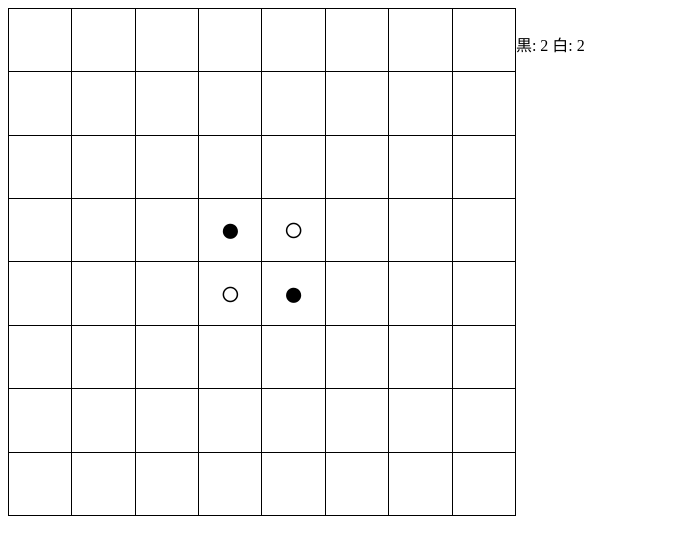
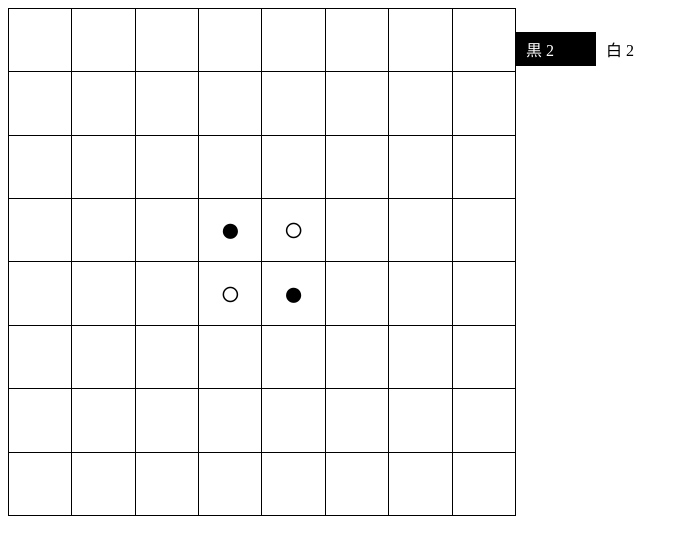
Before and after one commit to webarata3/JavaScript_sample, a plain HTML site: page reversi/index.html in a window 1280 px wide. Shown: the whole page, without its empty margins (0-688 px from the left). Drawn offline with Linux system fonts and the light colour scheme; a web font is replaced by a local one.

Commit message:
医師の数のスタイルの変更

```diff
--- a/reversi/index.html
+++ b/reversi/index.html
@@ -45,9 +45,28 @@
     background-color: #afa;
    }
 
-   #message,
+   #message {
+    height: 1.5em;
+   }
+
    #count {
-    height: 1.5em;
+    display: flex;
+   }
+
+   .black,
+   .white {
+    padding: 5px 10px;
+    width: 5em;
+   }
+
+   .black {
+    background-color: #000;
+    color: #fff;
+   }
+
+   .white {
+    background-color: #fff;
+    color: #000;
    }
 
   </style>
@@ -60,7 +79,10 @@
    </table>
    <div id="status">
     <div id="message"></div>
-    <div id="count"></div>
+    <div id="count">
+     <div class="black"></div>
+     <div class="white"></div>
+    </div>
    </div>
   </main>
  </body>
--- a/reversi/main.js
+++ b/reversi/main.js
@@ -92,6 +92,10 @@
       return this.#canPutPos;
     }
 
+    get nextColor() {
+      return this.#nextColor;
+    }
+
     countStone(color) {
       return this.#board
         .map(row => row.filter(stone => stone === color)) // 指定の色以外を消す
@@ -113,7 +117,6 @@
           }
         }
       }
-      console.log(this.#canPutPos);
     }
 
     #checkPutPos(checkX, checkY, stoneColor) {
@@ -261,6 +264,8 @@
     #statusElm;
     #messageElm;
     #countElm;
+    #blackCount;
+    #whiteCount;
     #board;
 
     constructor(statusElmSelector, board) {
@@ -268,6 +273,8 @@
       this.#statusElm = document.querySelector(statusElmSelector);
       this.#messageElm = this.#statusElm.querySelector('#message');
       this.#countElm = this.#statusElm.querySelector('#count');
+      this.#blackCount = this.#countElm.querySelector('.black');
+      this.#whiteCount = this.#countElm.querySelector('.white');
 
       this.#board = board;
 
@@ -279,11 +286,11 @@
     }
 
     #render() {
-      this.#clearMessage();
       const blackCount = this.#board.countStone(Board.STONE_BLACK);
       const whiteCount = this.#board.countStone(Board.STONE_WHITE);
 
-      this.#countElm.textContent = `黒: ${blackCount}   白: ${whiteCount}`;
+      this.#blackCount.textContent = `黒 ${blackCount}`;
+      this.#whiteCount.textContent = `白 ${whiteCount}`;
     }
 
     setMessage(message) {
```
